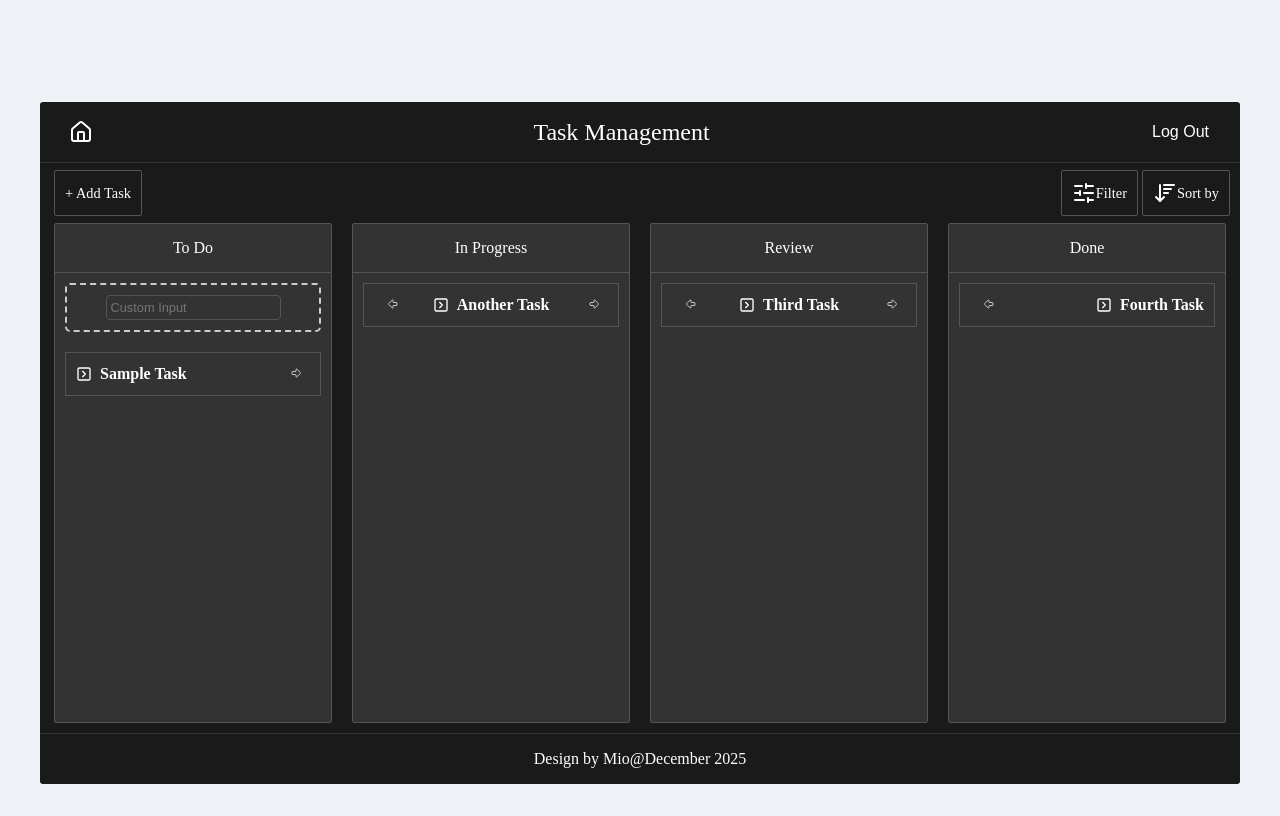
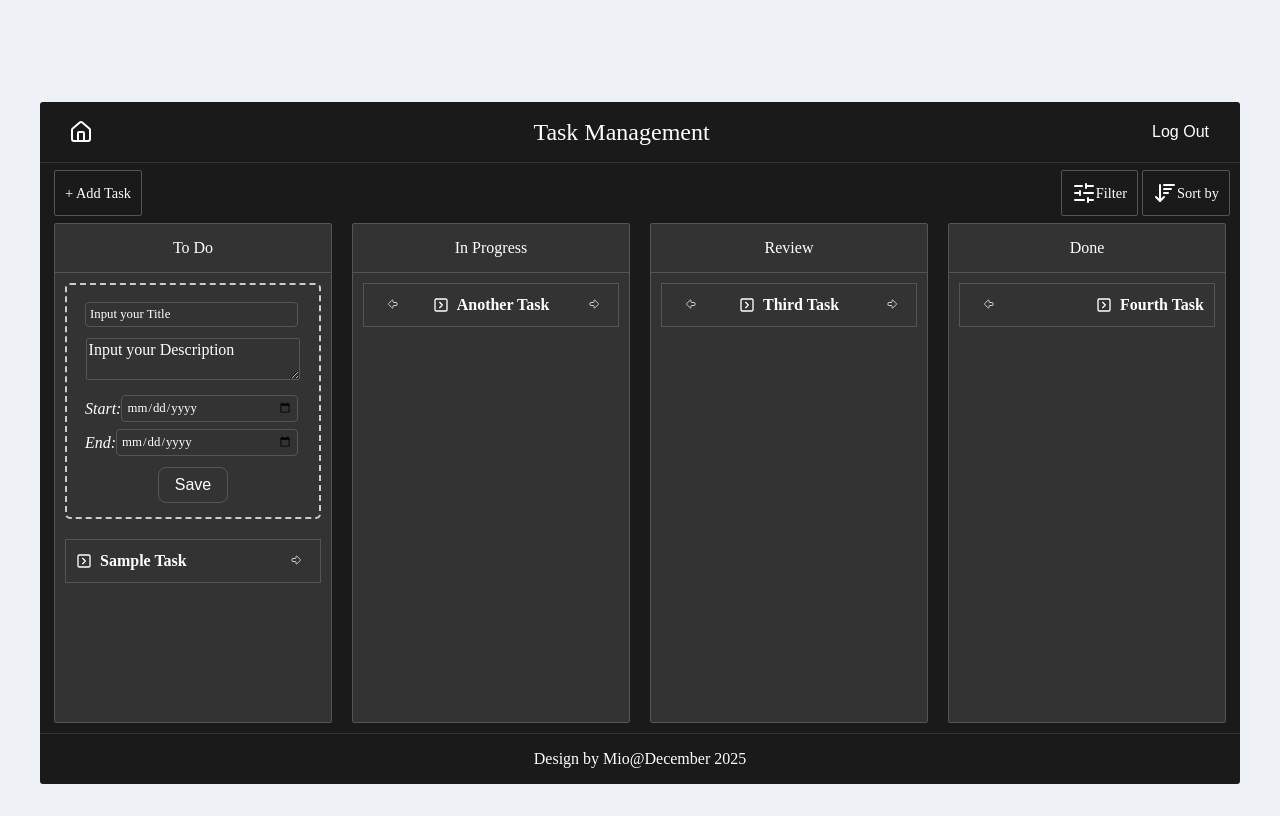
Before and after one commit to mirato12251999-blip/todolist-react, a React (Vite) app: page / in a window 1280 px wide. Built offline with nearby package versions, Linux system fonts and the light colour scheme.

Commit message:
feature: develop the add function{

```diff
--- /dev/null
+++ b/src/components/commons/customBtn/customBtn.module.css
@@ -0,0 +1,13 @@
+.custom-btn {
+    background-color: transparent;
+    border: 1px solid #555;
+    color: white;
+    padding: 8px 16px;
+    text-align: center;
+    text-decoration: none;
+    display: inline-block;
+    font-size: 1em;
+    margin: 4px 2px;
+    cursor: pointer;
+    border-radius: 8px;
+}
--- /dev/null
+++ b/src/components/commons/customBtn/customBtn.tsx
@@ -0,0 +1,14 @@
+import styles from "./customBtn.module.css";
+
+interface propsType {
+    children: React.ReactNode;
+    onhandleSaveClick: () => void;
+}
+
+export const CustomBtn = (props: propsType) => {
+    return (
+        <button onClick={props.onhandleSaveClick} className={styles["custom-btn"]}>
+            {props.children}
+        </button>
+    );
+};
--- a/src/components/commons/customInput/customInput.module.css
+++ b/src/components/commons/customInput/customInput.module.css
@@ -1,7 +1,29 @@
+.customLabel {
+    font-size: 1em;
+    color: white;
+    margin: 7px 8px;
+    display: flex;
+    flex-direction: row;
+    align-items: center;
+    width: 92%;
+}
+
+.customLabel>span {
+    font-family: 'Times New Roman', Times, serif;
+}
+
 .customInput {
     padding: 4px;
     border: 1px solid #555;
     border-radius: 4px;
     font-size: .8em;
     background-color: transparent;
+    outline: none;
+    color: white;
+    width: 100%;
+    font-family: 'Times New Roman', Times, serif;
 }
+
+.customInput::placeholder {
+    color: white;
+}
--- a/src/components/commons/customInput/customInput.tsx
+++ b/src/components/commons/customInput/customInput.tsx
@@ -1,7 +1,19 @@
 import styles from './customInput.module.css';
 
-export const CustomInput = (props: { onChange?: (e: React.ChangeEvent<HTMLInputElement>) => void, title?: string }) => {
+interface propsType {
+    onChange?: (e: React.ChangeEvent<HTMLInputElement>) => void;
+    label?: string;
+    type?: string;
+    title?: string;
+}
+
+export const CustomInput = (props: propsType) => {
     {
-        return <input type="text" onChange={props.onChange} className={styles["customInput"]} placeholder={props.title ? props.title : "Custom Input"} />;
+        return (
+            <label className={styles["customLabel"]}>
+                {props.label && <span>{props.label + ": "}</span>}
+                <input type={props.type ? props.type : "text"} onChange={props.onChange} className={styles["customInput"]} placeholder={props.title ? "Input your " + props.title : "Custom Input"} />
+            </label>
+        );
     }
 };
--- /dev/null
+++ b/src/components/commons/customTextArea/customTextArea.module.css
@@ -0,0 +1,15 @@
+.textarea {
+    background-color: transparent;
+    width: 90%;
+    margin: 4px 7px;
+    border: 1px solid #555;
+    border-radius: 2px;
+    font-size: 1em;
+    font-family: 'Times New Roman', Times, serif;
+    outline: none;
+    color: white;
+}
+
+.textarea::placeholder {
+    color: white;
+}
--- /dev/null
+++ b/src/components/commons/customTextArea/customTextArea.tsx
@@ -0,0 +1,22 @@
+import styles from './customTextArea.module.css';
+
+interface propsType {
+    label?: string;
+    value?: string;
+    title?: string;
+    onhandleTextAreaChange?: (e: React.ChangeEvent<HTMLTextAreaElement>) => void;
+}
+
+export const CustomTextArea = (props: propsType) => {
+    return (
+        <label className={styles["label"]}>
+            {props.label && <span>{props.label + ": "}</span>}
+            <textarea
+                className={styles["textarea"]}
+                value={props.value}
+                onChange={props.onhandleTextAreaChange}
+                placeholder={props.title ? "Input your " + props.title : "Custom textarea"}
+            />
+        </label>
+    );
+};
--- a/src/components/insertField/insertField.tsx
+++ b/src/components/insertField/insertField.tsx
@@ -1,11 +1,29 @@
 import { CustomInput } from '../commons/customInput/customInput';
+import { CustomTextArea } from '../commons/customTextArea/customTextArea';
+import { CustomBtn } from '../commons/customBtn/customBtn';
 
 import styles from './insertField.module.css';
 
-export const InsertField = () => {
+interface propsType {
+    onhandleSaveClick: () => void;
+    onhandleTitle: (e: React.ChangeEvent<HTMLInputElement>) => void;
+    onhandleDescription: (e: React.ChangeEvent<HTMLTextAreaElement>) => void;
+    onhandleStartDate: (e: React.ChangeEvent<HTMLInputElement>) => void;
+    onhandleEndDate: (e: React.ChangeEvent<HTMLInputElement>) => void;
+}
+
+export const InsertField = (props: propsType) => {
     return (
         <div className={styles["insert-field"]}>
-            <CustomInput />
+            <CustomInput title={"Title"} onChange={props.onhandleTitle} />
+            <CustomTextArea title={"Description"} onhandleTextAreaChange={props.onhandleDescription} />
+            <div>
+                <CustomInput type="date" label={"Start"} onChange={props.onhandleStartDate} />
+                <CustomInput type="date" label={"End"} onChange={props.onhandleEndDate} />
+            </div>
+            <div>
+                <CustomBtn onhandleSaveClick={props.onhandleSaveClick}>Save</CustomBtn>
+            </div>
         </div>
     );
 }
--- a/src/components/layout/section/section.tsx
+++ b/src/components/layout/section/section.tsx
@@ -12,17 +12,24 @@ interface taskType {
     title: string;
     details: string;
     status: string;
+    start?: string;
+    end?: string;
 }
 
 export const Section = (props: React.PropsWithChildren<{}>) => {
     const [tasks, setTasks] = useState<taskType[]>([
-        { id: 0, title: 'Sample Task', details: 'This is a sample task detail.', status: '0' },
-        { id: 1, title: 'Another Task', details: 'This is another task detail.', status: '1' },
-        { id: 2, title: 'Third Task', details: 'This is the third task detail.', status: '2' },
-        { id: 3, title: 'Fourth Task', details: 'This is the fourth task detail.', status: '3' }
+        { id: 0, title: 'Sample Task', details: 'This is a sample task detail.', status: '0', start: '2023-01-01', end: '2023-01-05' },
+        { id: 1, title: 'Another Task', details: 'This is another task detail.', status: '1', start: '2023-01-06', end: '2023-01-10' },
+        { id: 2, title: 'Third Task', details: 'This is the third task detail.', status: '2', start: '2023-01-11', end: '2023-01-15' },
+        { id: 3, title: 'Fourth Task', details: 'This is the fourth task detail.', status: '3', start: '2023-01-16', end: '2023-01-20' }
     ]);
 
     const [visible, setVisible] = useState<boolean>(true);
+    const [title, setTitle] = useState<string>("");
+    const [details, setDetails] = useState<string>("");
+    const [startDate, setStartDate] = useState<string>("");
+    const [endDate, setEndDate] = useState<string>("");
+
 
     /**
      * Handlers for Drag and Drop functionality
@@ -70,6 +77,37 @@ export const Section = (props: React.PropsWithChildren<{}>) => {
         setVisible(!visible);
     }
 
+    const handleTitle = (event: React.ChangeEvent<HTMLInputElement>) => {
+        setTitle(event.target.value);
+    }
+
+    const handleDetails = (event: React.ChangeEvent<HTMLInputElement>) => {
+        setDetails(event.target.value);
+    }
+
+    const handleStartDate = (event: React.ChangeEvent<HTMLInputElement>) => {
+        setStartDate(event.target.value);
+    }
+
+    const handleEndDate = (event: React.ChangeEvent<HTMLInputElement>) => {
+        setEndDate(event.target.value);
+    }
+
+
+
+    const handleSaveClick = () => {
+        const newTask: taskType = {
+            id: tasks.length,
+            title: title,
+            details: details,
+            status: '0',
+            start: startDate,
+            end: endDate
+        }
+        setTasks([...tasks, newTask]);
+        setVisible(false);
+    }
+
     const handleFilterTask = () => {
         console.log("Filter button clicked");
     }
@@ -85,7 +123,7 @@ export const Section = (props: React.PropsWithChildren<{}>) => {
             <div className={styles["task-field"]}>
                 <StatusBar status='To Do' onDragOver={handleOverStatus} onDrop={(event) => { handleDropStatus(event, '0') }}>
                     {
-                        visible ? <InsertField /> : null
+                        visible ? <InsertField onhandleSaveClick={handleSaveClick} onhandleStartDate={handleStartDate} onhandleEndDate={handleEndDate} onhandleTitle={handleTitle} onhandleDescription={handleDetails} /> : null
                     }
                     {
                         tasks.filter(task => task.status === '0').map(task => (
```
